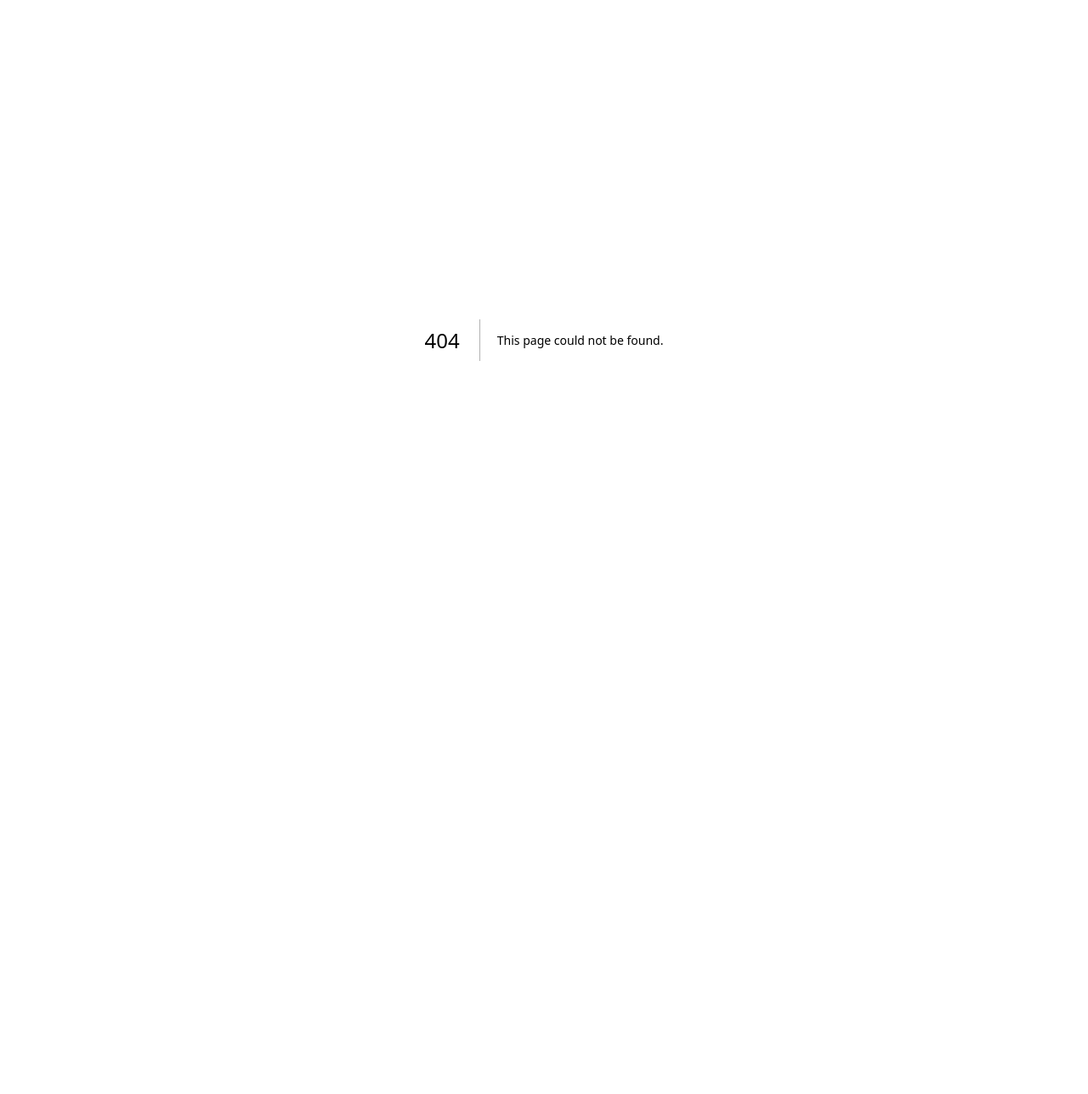
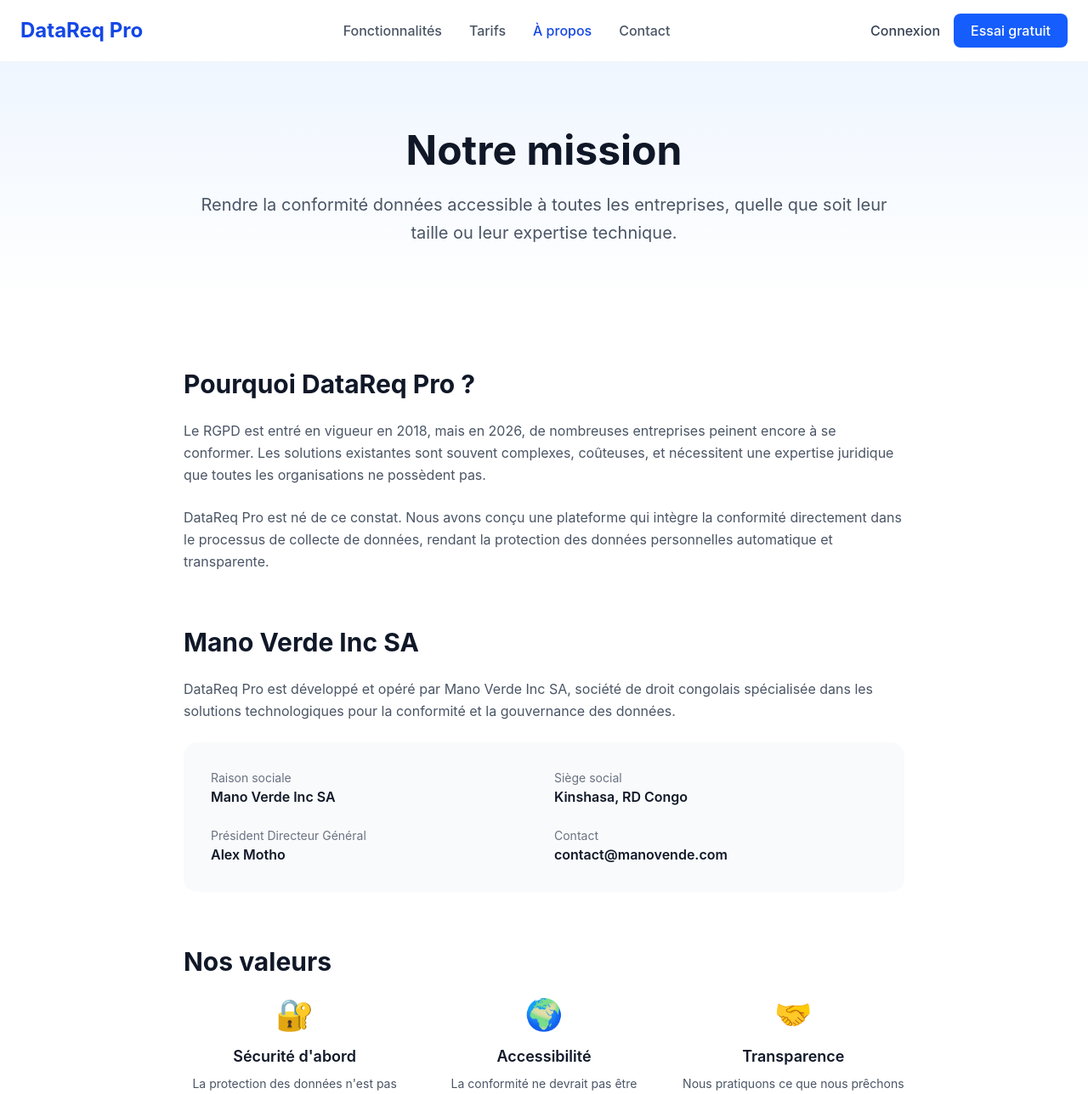
Before and after one commit to AlexMano25/datareq-pro, a Next.js app: page /about in a window 1280 px wide. Before the commit this address had no page. Shown: the top 1288 px of the page at 85% size. Before the commit the page ends 800 px from the top, so only its background shows below. Built offline with nearby package versions, Linux system fonts and the light colour scheme.

Commit message:
Create page.tsx

```diff
--- /dev/null
+++ b/src/app/about/page.tsx
@@ -0,0 +1,109 @@
+import Link from 'next/link';
+import PublicNav from '@/components/PublicNav';
+import PublicFooter from '@/components/PublicFooter';
+
+export const metadata = { title: 'À propos - DataReq Pro', description: 'Découvrez Mano Verde Inc SA et la mission de DataReq Pro' };
+
+export default function AboutPage() {
+  return (
+    <div className="min-h-screen bg-white">
+      <PublicNav />
+
+      <section className="pt-20 pb-16 bg-gradient-to-b from-blue-50 to-white">
+        <div className="max-w-4xl mx-auto px-6 text-center">
+          <h1 className="text-4xl md:text-5xl font-bold text-gray-900 mb-6">Notre mission</h1>
+          <p className="text-xl text-gray-600 leading-relaxed">
+            Rendre la conformité données accessible à toutes les entreprises,
+            quelle que soit leur taille ou leur expertise technique.
+          </p>
+        </div>
+      </section>
+
+      <section className="py-20">
+        <div className="max-w-4xl mx-auto px-6">
+          <div className="prose prose-lg max-w-none">
+            <h2 className="text-3xl font-bold text-gray-900 mb-6">Pourquoi DataReq Pro ?</h2>
+            <p className="text-gray-600 leading-relaxed mb-6">
+              Le RGPD est entré en vigueur en 2018, mais en 2026, de nombreuses entreprises peinent encore à se conformer. Les solutions existantes sont souvent complexes, coûteuses, et nécessitent une expertise juridique que toutes les organisations ne possèdent pas.
+            </p>
+            <p className="text-gray-600 leading-relaxed mb-6">
+              DataReq Pro est né de ce constat. Nous avons conçu une plateforme qui intègre la conformité directement dans le processus de collecte de données, rendant la protection des données personnelles automatique et transparente.
+            </p>
+
+            <h2 className="text-3xl font-bold text-gray-900 mb-6 mt-16">Mano Verde Inc SA</h2>
+            <p className="text-gray-600 leading-relaxed mb-6">
+              DataReq Pro est développé et opéré par Mano Verde Inc SA, société de droit congolais spécialisée dans les solutions technologiques pour la conformité et la gouvernance des données.
+            </p>
+            <div className="bg-gray-50 rounded-2xl p-8 mb-6">
+              <div className="grid md:grid-cols-2 gap-6">
+                <div>
+                  <p className="text-sm text-gray-500">Raison sociale</p>
+                  <p className="font-semibold text-gray-900">Mano Verde Inc SA</p>
+                </div>
+                <div>
+                  <p className="text-sm text-gray-500">Siège social</p>
+                  <p className="font-semibold text-gray-900">Kinshasa, RD Congo</p>
+                </div>
+                <div>
+                  <p className="text-sm text-gray-500">Président Directeur Général</p>
+                  <p className="font-semibold text-gray-900">Alex Motho</p>
+                </div>
+                <div>
+                  <p className="text-sm text-gray-500">Contact</p>
+                  <p className="font-semibold text-gray-900">contact@manovende.com</p>
+                </div>
+              </div>
+            </div>
+
+            <h2 className="text-3xl font-bold text-gray-900 mb-6 mt-16">Nos valeurs</h2>
+            <div className="grid md:grid-cols-3 gap-8 mb-8">
+              {[
+                { icon: '🔐', title: 'Sécurité d\'abord', desc: 'La protection des données n\'est pas une option, c\'est notre fondation. Chaque décision technique est prise avec la sécurité comme priorité.' },
+                { icon: '🌍', title: 'Accessibilité', desc: 'La conformité ne devrait pas être réservée aux grandes entreprises. Nos tarifs et notre UX sont conçus pour être accessibles à tous.' },
+                { icon: '🤝', title: 'Transparence', desc: 'Nous pratiquons ce que nous prêchons : tarifs clairs, politique de confidentialité lisible, code de conduite transparent.' },
+              ].map((v, i) => (
+                <div key={i} className="text-center">
+                  <div className="text-4xl mb-4">{v.icon}</div>
+                  <h3 className="text-lg font-semibold text-gray-900 mb-2">{v.title}</h3>
+                  <p className="text-gray-600 text-sm">{v.desc}</p>
+                </div>
+              ))}
+            </div>
+
+            <h2 className="text-3xl font-bold text-gray-900 mb-6 mt-16">Infrastructure & Sécurité</h2>
+            <div className="grid md:grid-cols-2 gap-6">
+              {[
+                { label: 'Hébergement', value: 'Union Européenne (AWS eu-west-1)' },
+                { label: 'Base de données', value: 'PostgreSQL avec RLS (Supabase)' },
+                { label: 'Chiffrement au repos', value: 'AES-256' },
+                { label: 'Chiffrement en transit', value: 'TLS 1.3' },
+                { label: 'Disponibilité', value: 'SLA 99.9% (Pro), 99.99% (Enterprise)' },
+                { label: 'Sauvegardes', value: 'Automatiques quotidiennes, rétention 30 jours' },
+              ].map((item, i) => (
+                <div key={i} className="flex items-start gap-3 bg-gray-50 rounded-xl p-4">
+                  <span className="text-green-500 mt-1">✓</span>
+                  <div>
+                    <span className="font-medium text-gray-900">{item.label}</span>
+                    <span className="text-gray-500"> — {item.value}</span>
+                  </div>
+                </div>
+              ))}
+            </div>
+          </div>
+        </div>
+      </section>
+
+      <section className="bg-blue-900 py-16">
+        <div className="max-w-4xl mx-auto px-6 text-center">
+          <h2 className="text-2xl font-bold text-white mb-4">Des questions ?</h2>
+          <p className="text-blue-200 mb-6">Notre équipe est à votre disposition.</p>
+          <Link href="/contact" className="inline-block bg-white text-blue-700 px-6 py-3 rounded-xl font-semibold hover:bg-blue-50 transition-colors">
+            Nous contacter
+          </Link>
+        </div>
+      </section>
+
+      <PublicFooter />
+    </div>
+  );
+}
```
